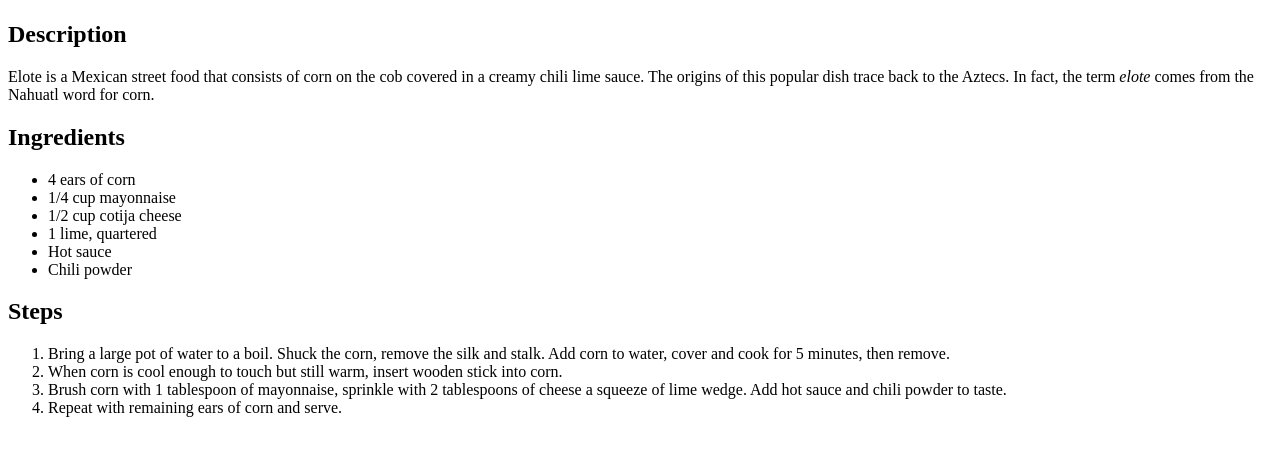
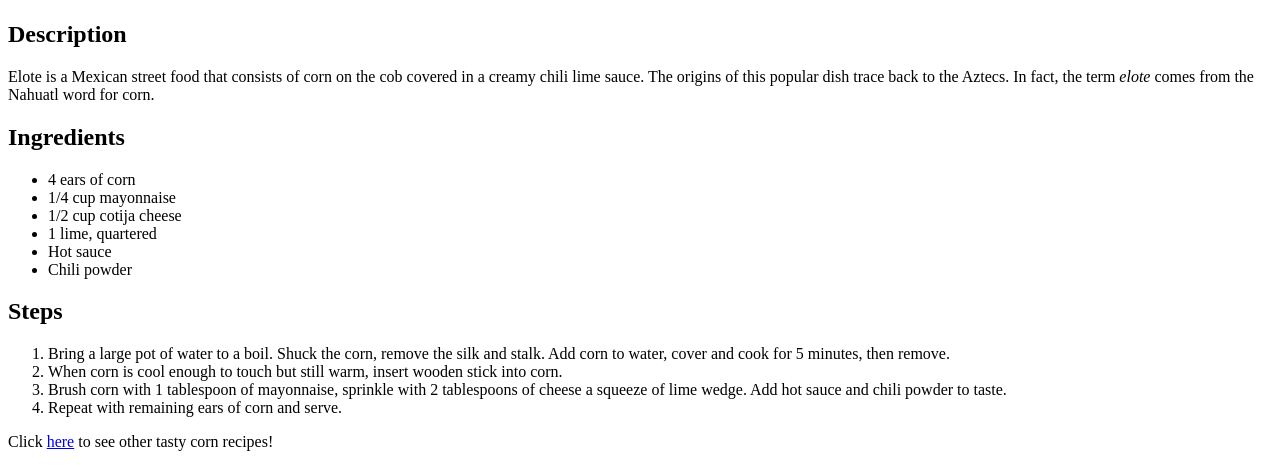
Before and after one commit to tlhuynh16/recipes-practice, a plain HTML site: page elote.html in a window 1280 px wide. Shown: the part 383-850 px from the top of the page. Before the commit the page ends 816 px from the top, so only its background shows below. Drawn offline with Linux system fonts and the light colour scheme.

Commit message:
Link index.html in elote.html

```diff
--- a/elote.html
+++ b/elote.html
@@ -25,5 +25,6 @@
                 <li>Brush corn with 1 tablespoon of mayonnaise, sprinkle with 2 tablespoons of cheese a squeeze of lime wedge. Add hot sauce and chili powder to taste.</li>
                 <li>Repeat with remaining ears of corn and serve.</li>
             </ol>
+        <p>Click <a href=index.html> here</a> to see other tasty corn recipes!</p>
         </body>
 </html>
```
